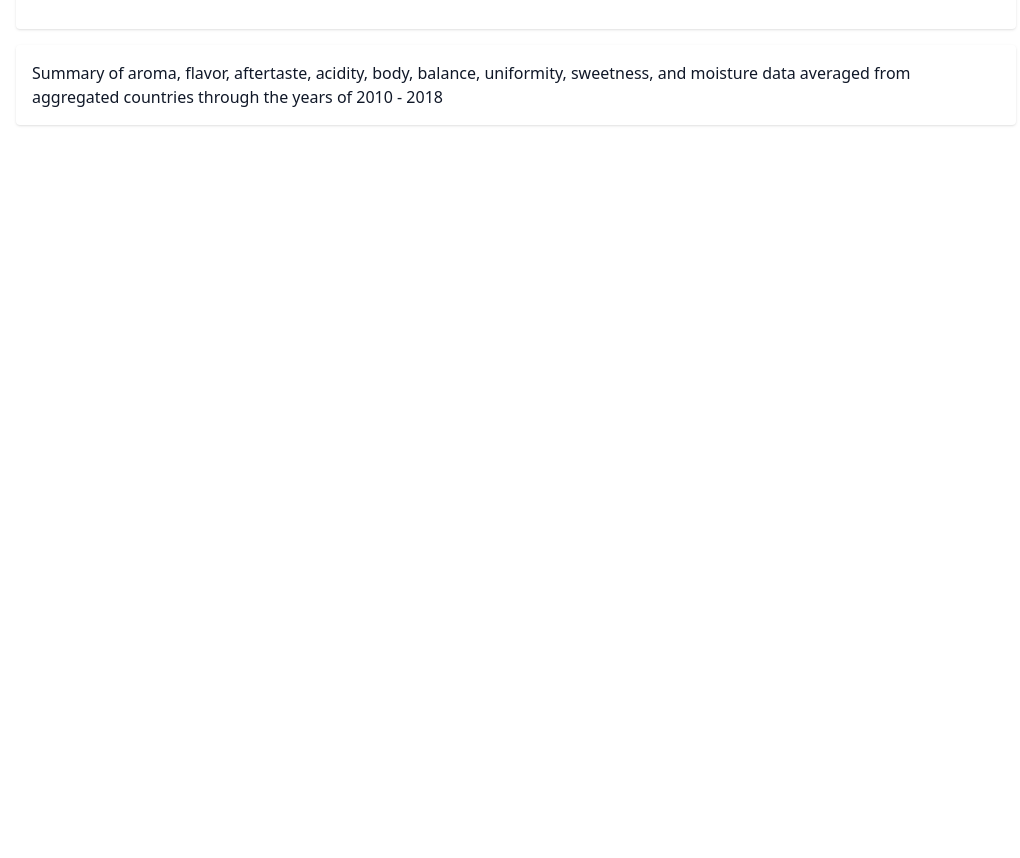
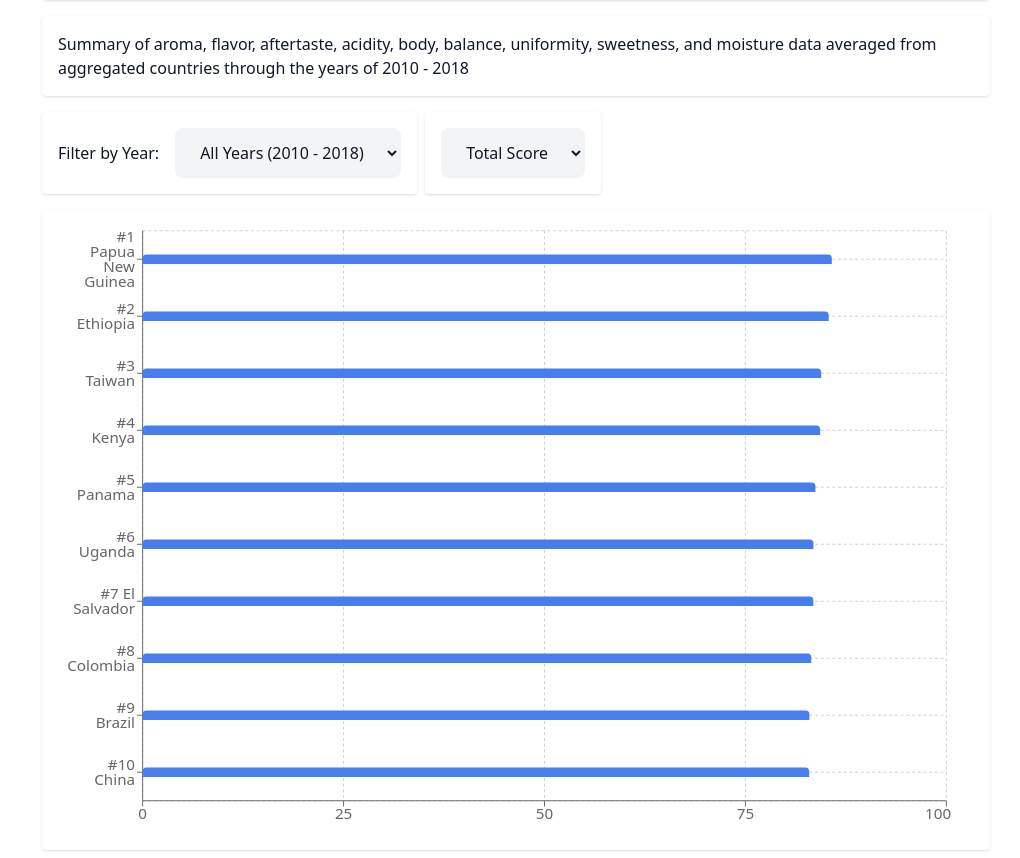
Before and after one commit to fangbuilt/bizstats-coffee, a React (Vite) app: page / in a window 1280 px wide. Shown: the part 694-1552 px from the top of the page, without its empty margins (124-1144 px from the left). Before the commit the page ends 872 px from the top, so only its background shows below. Built offline with nearby package versions, Linux system fonts and the light colour scheme.

Commit message:
whatever

```diff
--- a/src/routes/__root.tsx
+++ b/src/routes/__root.tsx
@@ -17,7 +17,7 @@ export const Route = createRootRouteWithContext<{ queryClient: QueryClient }>()(
 function RootComponent() {
   return (
     <div className='w-dvw h-dvh'>
-      <div className="px-4 py-6 flex gap-2 sticky top-0 z-50 shadow justify-center">
+      <div className="px-4 py-6 flex gap-2 sticky top-0 z-50 shadow justify-center bg-white">
         <Link to="/">
           Dashboard
         </Link>
--- a/src/routes/index.lazy.tsx
+++ b/src/routes/index.lazy.tsx
@@ -1,11 +1,28 @@
 import { createLazyFileRoute } from '@tanstack/react-router'
 import data from '../assets/static-coffee-data.json'
-import { Bar, BarChart, CartesianGrid, Line, LineChart, ResponsiveContainer, Tooltip, XAxis, YAxis } from 'recharts'
+import { Bar, BarChart, CartesianGrid, ResponsiveContainer, Tooltip, XAxis, YAxis } from 'recharts'
 import { useState } from 'react';
 
 function twoDigitDecimals(number: number) {
   return Math.ceil(number * 100) / 100;
 }
+
+function toTitleCase(string: string) {
+  if (!string) return '';
+  return string.toLowerCase().split(' ').map(word => word.charAt(0).toUpperCase() + word.slice(1)).join(' ');
+}
+
+const scoreCategories = {
+  Aroma: 'Aroma',
+  Flavor: 'Flavor',
+  Aftertaste: 'Aftertaste',
+  Acidity: 'Acidity',
+  Body: 'Body',
+  Balance: 'Balance',
+  Uniformity: 'Uniformity',
+  Sweetness: 'Sweetness',
+  Moisture: 'Moisture'
+} as const;
 
 export const Route = createLazyFileRoute('/')({
   component: Index,
@@ -15,6 +32,8 @@ function Index() {
   const [mode, setMode] = useState<'total' | 'categories'>('total');
   const [selectedCountry, setSelectedCountry] = useState<string | null>(null);
   const [selectedRegion, setSelectedRegion] = useState<string | null>(null);
+  const [selectedYear, setSelectedYear] = useState<number | 'all'>('all');
+  const [rankBy, setRankBy] = useState<'Total' | keyof typeof scoreCategories>('Total');
 
   function toggleMode() {
     setMode(previousState => (previousState === 'total' ? 'categories' : 'total'));
@@ -24,13 +43,27 @@ function Index() {
     new Set(data.map(entry => entry.Location.Country))
   ).sort();
 
-  const allRegions = Array.from(
-    new Set(data.map(entry => entry.Location.Region))
+  const allRegions = selectedCountry ?
+    Array.from(
+      new Set(
+        data
+          .filter(entry => entry.Location.Country === selectedCountry)
+          .map(entry => entry.Location.Region)
+          .filter(Boolean)
+      )
+    ).sort()
+    : [];
+
+  const allYears = Array.from(
+    new Set(
+      data.map(entry => entry.Year)
+    )
   ).sort();
 
   const filteredData = data.filter(entry => {
     if (selectedCountry && entry.Location.Country !== selectedCountry) return false;
     if (selectedRegion && entry.Location.Region !== selectedRegion) return false;
+    // if (selectedYear && entry.Year !== selectedYear) return false;
     return true;
   });
 
@@ -95,9 +128,55 @@ function Index() {
 
   const barKeys = mode === 'total' ? ['Averaged Total Score'] : ['Aroma', 'Flavor', 'Aftertaste', 'Acidity', 'Body', 'Balance', 'Uniformity', 'Sweetness', 'Moisture'];
 
+  const topCountriesData = Object.values(
+    data.reduce((accumulated, entry) => {
+      const year = entry.Year;
+      if (selectedYear !== 'all' && year !== selectedYear) return accumulated;
+
+      const country = entry.Location.Country;
+
+      if (!accumulated[country]) {
+        accumulated[country] = {
+          country,
+          totalScore: 0,
+          count: 0,
+          ...Object.keys(scoreCategories).reduce((accumulatedCategories, key) => {
+            accumulatedCategories[key as keyof typeof scoreCategories] = 0;
+            return accumulatedCategories;
+          }, {} as Record<keyof typeof scoreCategories, number>)
+        }
+      }
+
+      accumulated[country].totalScore += entry.Data.Scores.Total;
+      accumulated[country].count += 1;
+
+      for (const key of Object.keys(scoreCategories) as (keyof typeof scoreCategories)[]) {
+        accumulated[country][key] += entry.Data.Scores[key];
+      }
+
+      return accumulated;
+    }, {} as Record<
+      string, {
+        country: string,
+        totalScore: number,
+        count: number
+      } & Record<keyof typeof scoreCategories, number>
+    >)
+  )
+    .map(averaged => ({
+      country: averaged.country,
+      rankByValue:
+        rankBy === 'Total'
+          ? twoDigitDecimals(averaged.totalScore / averaged.count)
+          : twoDigitDecimals(averaged[rankBy] / averaged.count)
+    }))
+    .sort((a, b) => b.rankByValue - a.rankByValue)
+    .slice(0, 10)
+    .map((sorted, index) => ({ ...sorted, rank: index + 1 }));
+
   return (
-    <div className="p-2 flex flex-col gap-4 justify-center items-center h-dvh">
-      <div className='flex flex-col gap-4 w-[1000px]'>
+    <div className="p-2 flex flex-col gap-4 justify-center items-center min-h-screen mt-4">
+      <div className='flex flex-col gap-4 w-[75%]'>
         <div className="flex gap-2 items-center">
           <div className="flex items-center gap-4 p-4 rounded shadow">
             <p>Now showing: {mode !== 'total' ? 'Categories' : 'Total'}</p>
@@ -105,7 +184,7 @@ function Index() {
           </div>
           <div className='flex items-center gap-4 p-4 rounded shadow'>
             <label htmlFor='country'>Filter by Country:</label>
-            <select name='country' id='country' value={selectedCountry ?? ''} onChange={(event) => {setSelectedCountry(event.target.value || null); setSelectedRegion(null);}}>
+            <select name='country' id='country' value={selectedCountry ?? ''} onChange={(event) => { setSelectedCountry(event.target.value || null); setSelectedRegion(null); }}>
               <option value="">All Countries</option>
               {allCountries.map(country => (
                 <option key={country} value={country}>{country}</option>
@@ -116,9 +195,9 @@ function Index() {
             <div className="flex items-center gap-4 p-4 rounded shadow">
               <label htmlFor="region">Filter by Region:</label>
               <select name="region" id="region" value={selectedRegion ?? ''} onChange={event => setSelectedRegion(event.target.value || null)}>
-                <option value="">All regions</option>
+                <option value="">All Regions</option>
                 {allRegions.map(region => (
-                  <option key={region} value={region}></option>
+                  <option key={region} value={region}>{toTitleCase(region)}</option>
                 ))}
               </select>
             </div>
@@ -139,6 +218,42 @@ function Index() {
           <p>Summary of aroma, flavor, aftertaste, acidity, body, balance, uniformity, sweetness, and moisture data averaged from aggregated countries through the years of 2010 - 2018</p>
         </div>
       </div>
+
+      <div className="flex flex-col gap-4 w-[75%]">
+        <div className="flex gap-2 items-center">
+          <div className="flex items-center gap-4 p-4 shadow rounded">
+            <label htmlFor="year">Filter by Year:</label>
+            <select name="year" id="year" value={selectedYear} onChange={event => setSelectedYear(event.target.value === 'all' ? 'all' : Number(event.target.value))}>
+              <option value="all">All Years (2010 - 2018)</option>
+              {allYears.map(year => (
+                <option key={year} value={year}>{year}</option>
+              ))}
+            </select>
+          </div>
+          <div className="flex items-center gap-4 p-4 shadow rounded">
+            <select name="rankBy" id="rankBy" onChange={event => setRankBy(event.target.value as any)} value={rankBy}>
+              <option value="Total">Total Score</option>
+              {Object.keys(scoreCategories).map(key => (
+                <option key={key} value={key}>{key}</option>
+              ))}
+            </select>
+          </div>
+        </div>
+        <ResponsiveContainer width="100%" height={topCountriesData.length * 64} className="rounded shadow p-4">
+          <BarChart data={topCountriesData} layout='vertical'>
+            <CartesianGrid strokeDasharray="3 3" />
+            <XAxis type='number' />
+            <YAxis dataKey="Country" type='category' tickFormatter={(_, index) => {
+              const rank = topCountriesData[index]?.rank;
+              const countryName = topCountriesData[index]?.country
+              return `#${rank} ${countryName}`;
+            }} />
+            <Tooltip />
+            <Bar dataKey="rankByValue" fill="hsl(220, 80%, 60%)" radius={[4, 4, 0, 0]} barSize={10} />
+          </BarChart>
+        </ResponsiveContainer>
+
+      </div>
     </div>
   )
 }
```
